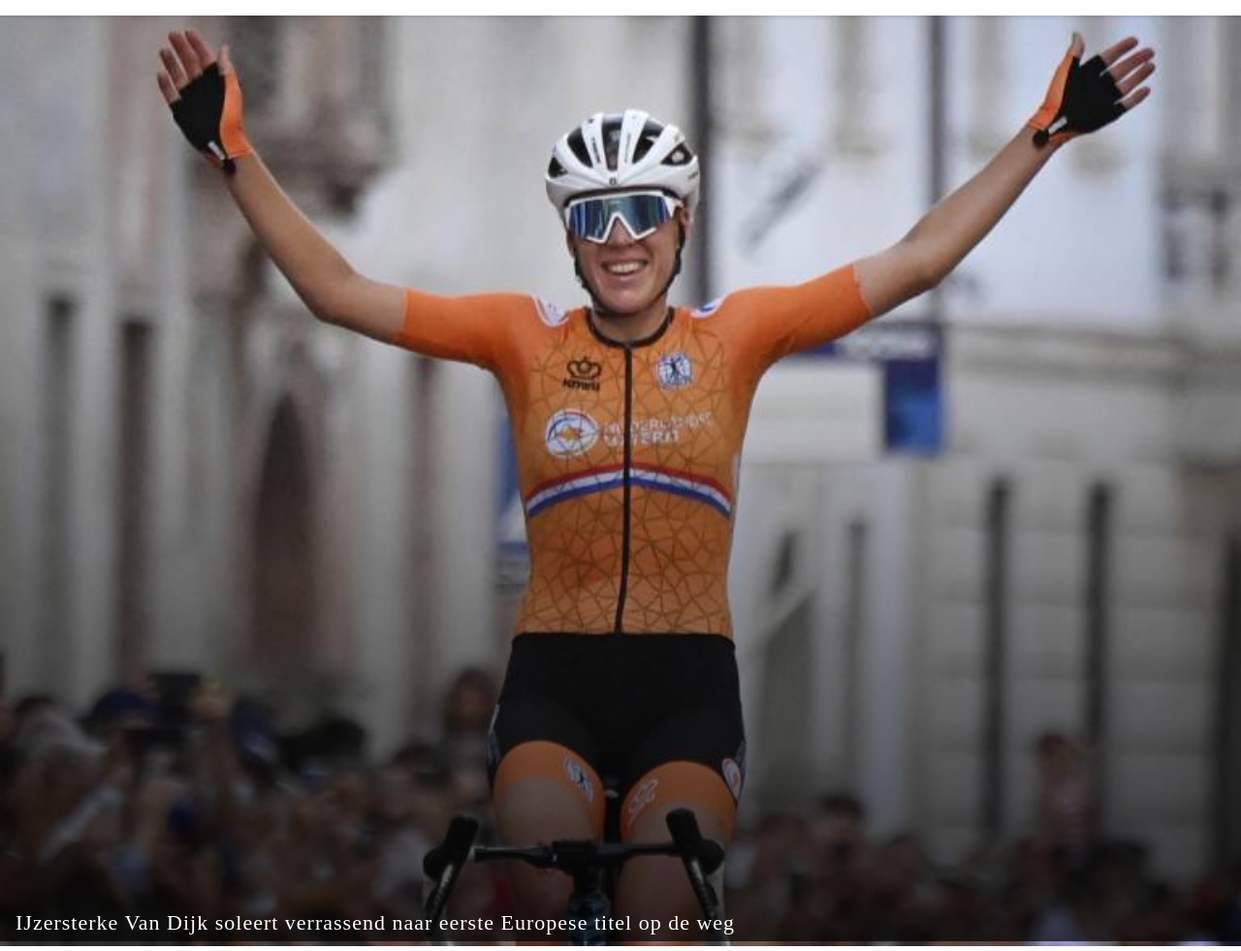
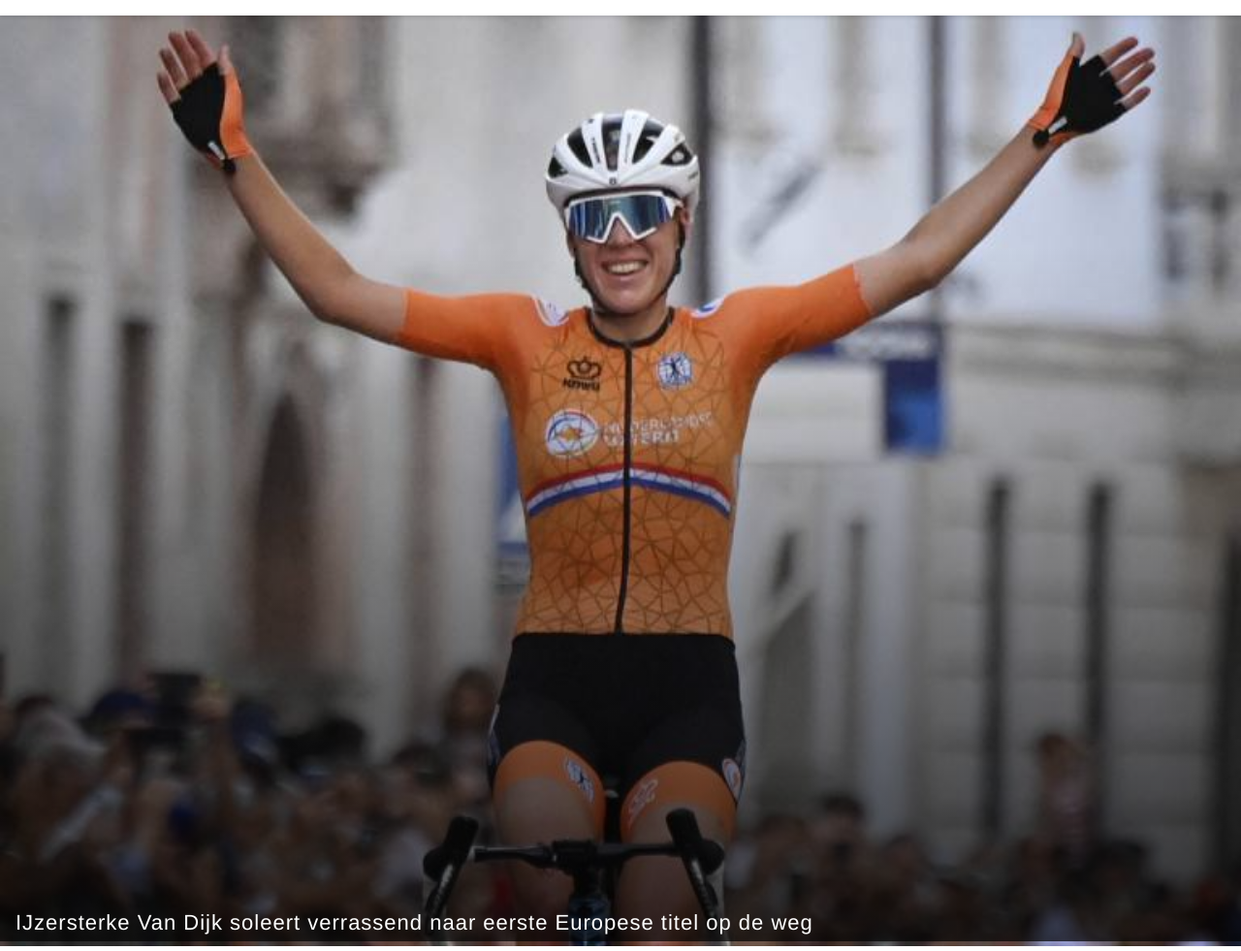
Before and after one commit to SvH-Shane/hva-frontend-dev-blok-1, a plain HTML site: page index.html in a window 1280 px wide. Shown: the part 54-1035 px from the top of the page at 97% size. Drawn offline with Linux system fonts and the light colour scheme.

Commit message:
add fallback

```diff
--- a/styles/style.css
+++ b/styles/style.css
@@ -34,7 +34,7 @@ h1 {
 }
 
 h2 {
-    font-family: 'Effra';
+    font-family: 'Effra', 'Helvetica Neue';
     font-size: 22px;
     font-weight: 500;
     letter-spacing: 1px;
```
